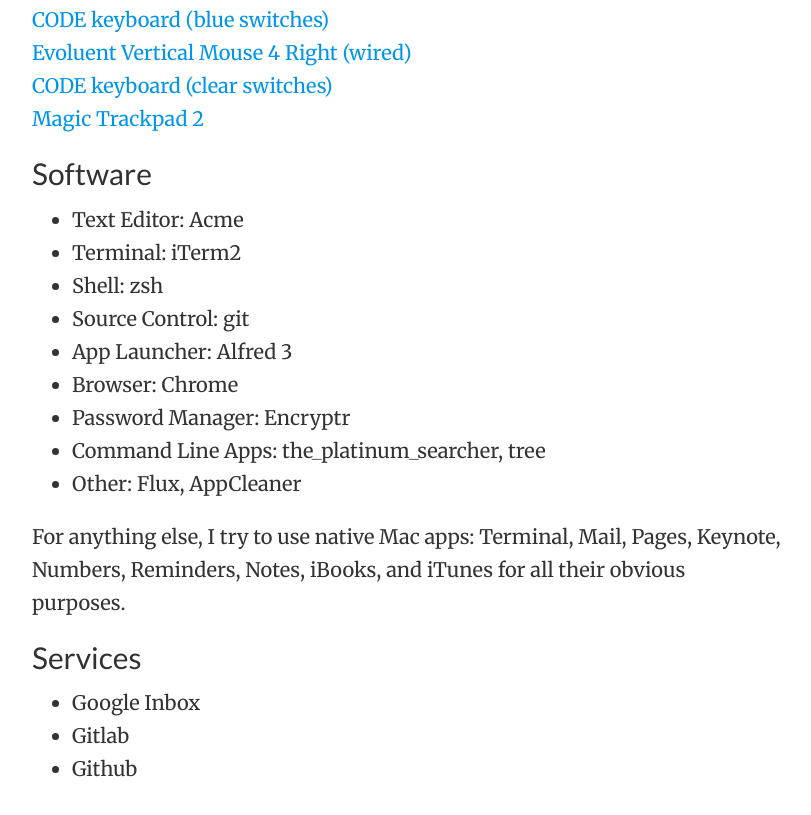
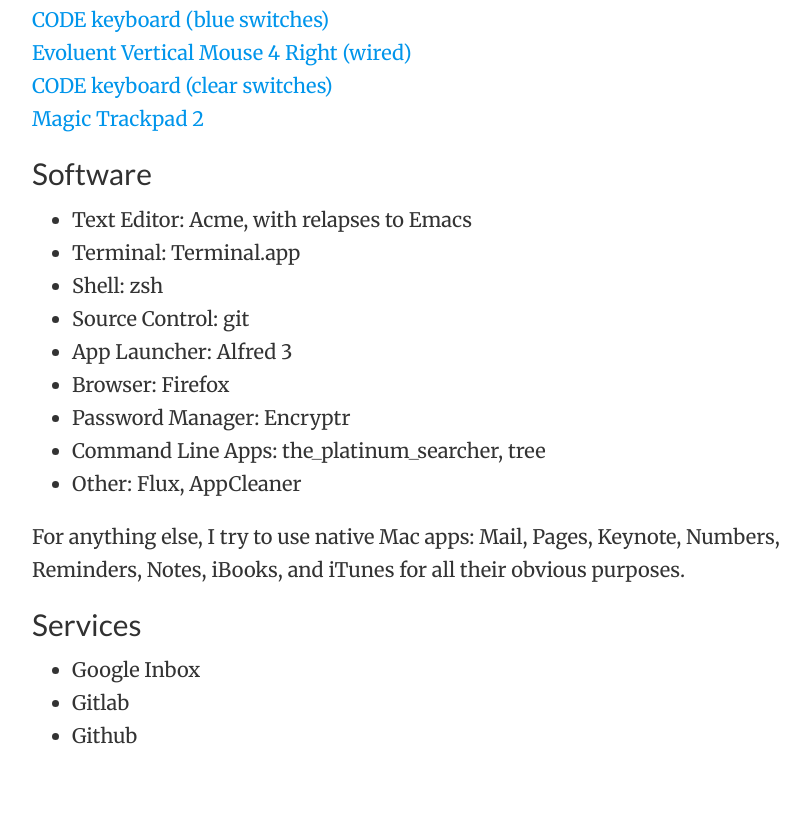
Before and after one commit to mattrbianchi/mattrbianchi.github.io, a plain HTML site: page index.html in a window 1280 px wide. Shown: the part 3229-4044 px from the top of the page, without its empty margins (428-1239 px from the left). Drawn offline with nearby package versions, Linux system fonts and the light colour scheme; some packages are replaced by stand-ins of ours; some icons are missing.

Commit message:
update setup

```diff
--- a/index.html
+++ b/index.html
@@ -546,18 +546,18 @@
 <h2 id="software">Software</h2>
 
 <ul>
-<li>Text Editor: Acme</li>
-<li>Terminal: iTerm2</li>
+<li>Text Editor: Acme, with relapses to Emacs</li>
+<li>Terminal: Terminal.app</li>
 <li>Shell: zsh</li>
 <li>Source Control: git</li>
 <li>App Launcher: Alfred 3</li>
-<li>Browser: Chrome</li>
+<li>Browser: Firefox</li>
 <li>Password Manager: Encryptr</li>
 <li>Command Line Apps: the_platinum_searcher, tree</li>
 <li>Other: Flux, AppCleaner</li>
 </ul>
 
-<p>For anything else, I try to use native Mac apps: Terminal, Mail, Pages, Keynote, Numbers, Reminders, Notes, iBooks, and iTunes for all their obvious purposes.</p>
+<p>For anything else, I try to use native Mac apps: Mail, Pages, Keynote, Numbers, Reminders, Notes, iBooks, and iTunes for all their obvious purposes.</p>
 
 <h2 id="services">Services</h2>
 
```
